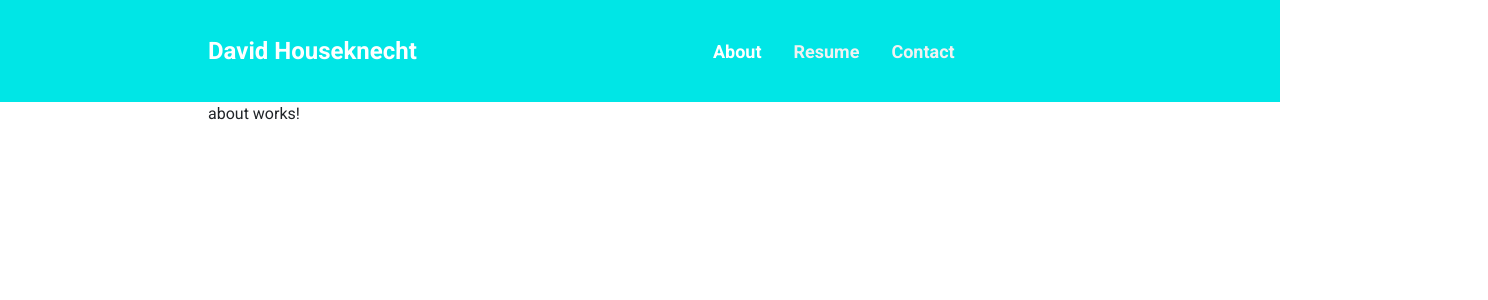
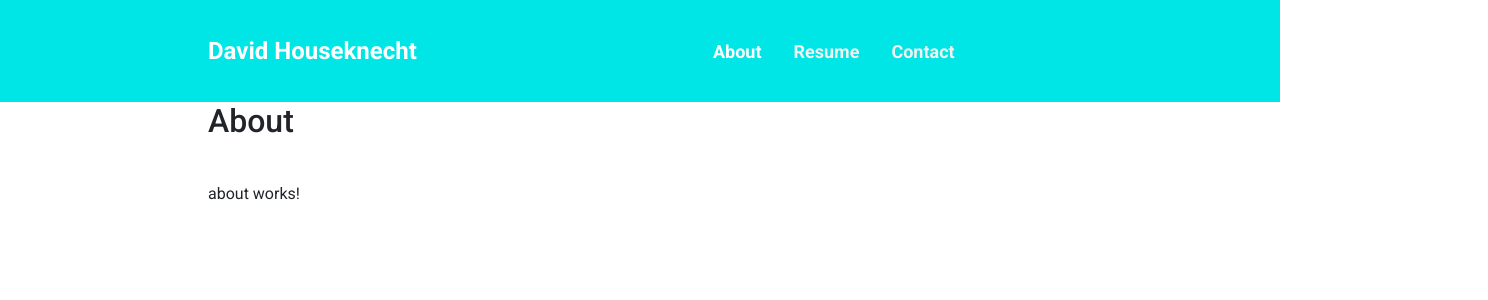
Before and after one commit to djhouseknecht/djhouseknecht.github.io, an Angular app: page /about in a window 1280 px wide. Shown: the top 300 px of the page, 1488 px wide, since content can reach past the window. Built offline with nearby package versions, Linux system fonts and the light colour scheme; a web font is replaced by a local one.

Commit message:
Added nav-image background to test out angular's background image

```diff
--- a/src/app/about/about.component.html
+++ b/src/app/about/about.component.html
@@ -1,3 +1,4 @@
+<app-nav-image title="About"></app-nav-image>
 <p>
   about works!
 </p>
--- a/src/app/app.module.ts
+++ b/src/app/app.module.ts
@@ -8,6 +8,7 @@ import { AboutComponent } from './about/about.component';
 import { ResumeComponent } from './resume/resume.component';
 import { ContactComponent } from './contact/contact.component';
 import { HomeComponent } from './home/home.component';
+import { NavImageComponent } from './nav-image/nav-image.component';
 
 @NgModule({
   declarations: [
@@ -17,6 +18,7 @@ import { HomeComponent } from './home/home.component';
     ResumeComponent,
     ContactComponent,
     HomeComponent,
+    NavImageComponent,
   ],
   imports: [
     BrowserModule,
--- a/src/app/nav-bar/nav-bar.component.scss
+++ b/src/app/nav-bar/nav-bar.component.scss
@@ -1,5 +1,7 @@
 @import "../../scss/themes";
 @import "../../scss/mixins";
+
+$navbar-height: 86px;
 
 :host {
   font-weight: $bold;
@@ -21,8 +23,8 @@
   .navbar-brand,
   .navbar-nav li a {
     font-size: 24px;
-    line-height: 86px;
-    height: 86px;
+    line-height: $navbar-height;
+    height: $navbar-height;
     padding-top: 0;
   }
   .nav-item {
--- /dev/null
+++ b/src/app/nav-image/nav-image.component.html
@@ -0,0 +1 @@
+<h2>{{title}}</h2>
--- /dev/null
+++ b/src/app/nav-image/nav-image.component.scss
@@ -0,0 +1,27 @@
+:host {
+  background-image: url("/assets/sharp-top.jpg") no-repeat center center fixed;
+  -webkit-background-size: cover;
+  -moz-background-size: cover;
+  -o-background-size: cover;
+  background-size: cover;
+  height: 80px;
+  width: 100vw;
+  display: block;
+
+  // img {
+  //   min-height: 100%;
+  //   min-width: 1024px;
+
+  //   /* Set up proportionate scaling */
+  //   width: 100%;
+  //   height: auto;
+
+  //   /* Set up positioning */
+  //   position: fixed;
+  //   top: 0;
+  //   left: 0;
+  //   object-fit: cover;
+
+  //   z-index: -1;
+  // }
+}
--- /dev/null
+++ b/src/app/nav-image/nav-image.component.ts
@@ -0,0 +1,17 @@
+import { Component, OnInit, Input } from '@angular/core';
+
+@Component({
+  selector: 'app-nav-image',
+  templateUrl: './nav-image.component.html',
+  styleUrls: ['./nav-image.component.scss']
+})
+export class NavImageComponent implements OnInit {
+
+@Input() title: string;
+
+  constructor() { }
+
+  ngOnInit() {
+  }
+
+}
```
Also changed, not shown: src/assets/sharp-top.jpg (added).
